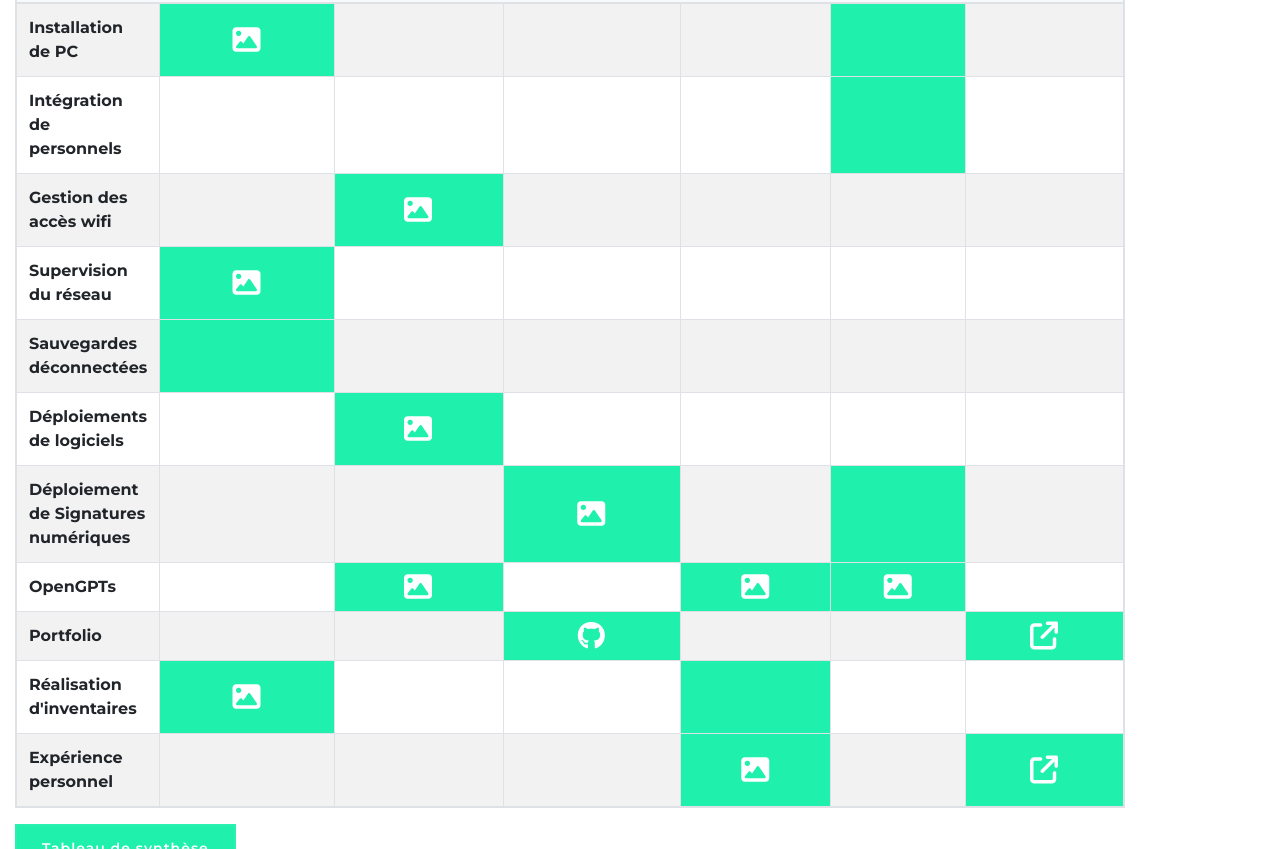
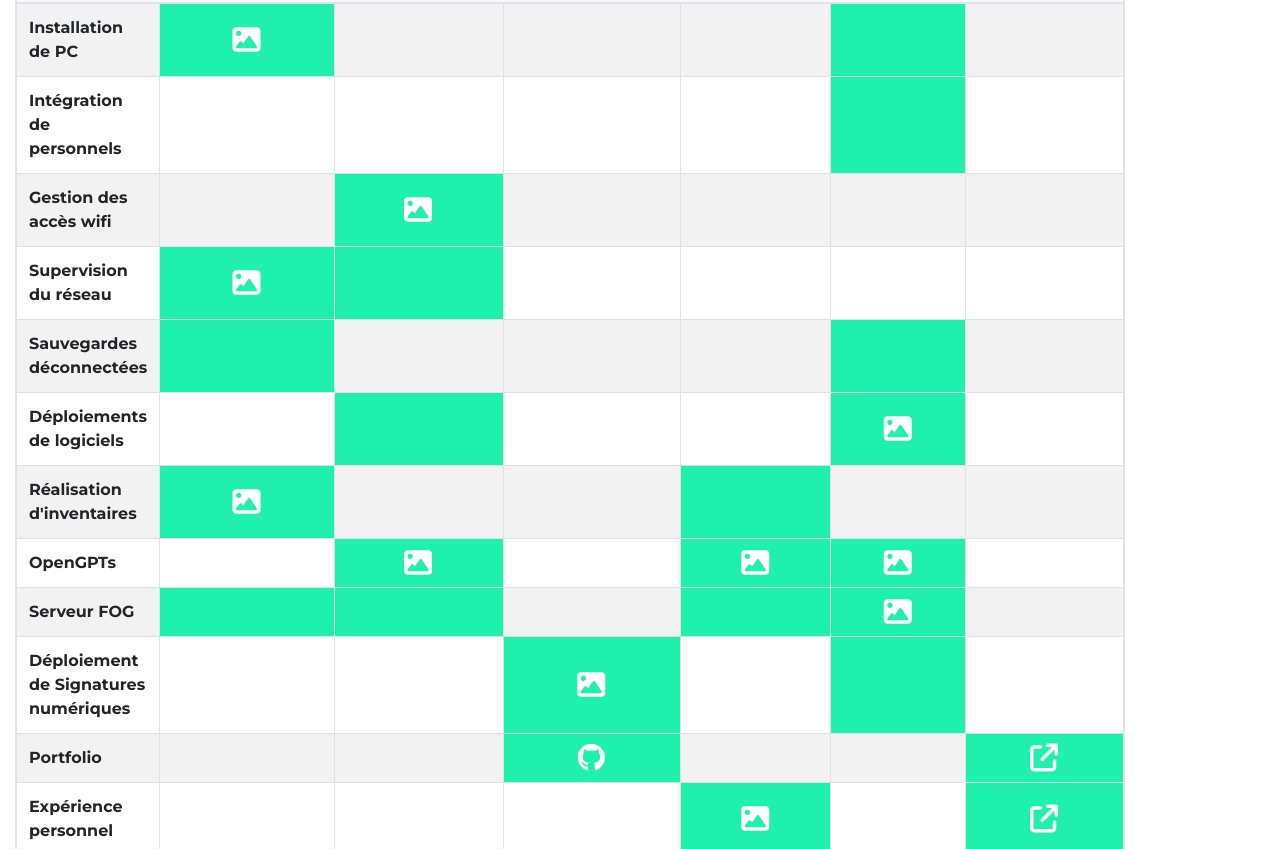
Before and after one commit to P-ti-bob/portfolio, a plain HTML site: page index.html in a window 1280 px wide. Shown: the part 3443-4292 px from the top of the page. Drawn offline with nearby package versions, Linux system fonts and the light colour scheme.

Commit message:
ajout FOG server

```diff
--- a/index.html
+++ b/index.html
@@ -174,8 +174,8 @@
                                 <h2>Institut Informatique Appliqué, <br>Saint-Nazaire, France</h2>
                                 <p>
                                     BTS Services informatiques aux organisations<br>Option Solution d'Infrastructures Systèmes et Réseaux<br><br>
-                                    Pour ma future orientation professionnelle, je me suis orienté vers un BTS SIO dans
-                                    laquelle je pourrai améliorer mes compétences en informatique.<br>
+                                    Pour ma future orientation professionnelle, je me suis orienté vers un BTS SIO au sein duquel
+                                    je pourrai améliorer mes compétences en informatique.<br>
                                 </p>
                                 <p>
                                     <a class="btn" href="https://iia-formation.fr/campus/campus-saint-nazaire/" target="_blank">Site école &ensp; <i
@@ -255,7 +255,7 @@
                     <br>
                     <div class="section-title">
                         <h2>Mes compétences</h2>
-                        <p id="tab_competences">Tableau résumant mes compétences acquises en informatique sur la durée de formation</p><br>
+                        <p id="tab_competences">Tableau résumant mes compétences acquises en informatique sur les deux années de formation</p><br>
                         <div class="about-cv">
                             <table class="table table-bordered table-striped table-responsive">
                                 <thead class="thead-dark">
@@ -313,7 +313,7 @@
                                     <td class="w-25 text-center align-middle btn_tab_synthese">
                                         <a href="/img/PRTG.jpeg" data-lightbox="APSLAM"><i class="fa-solid fa-image fa-2xl"></i></a>
                                     </td>
-                                    <td class="w-25"></td>
+                                    <td class="w-25 text-center align-middle btn_tab_synthese"></td>
                                     <td class="w-25"></td>
                                     <td class="w-25"></td>
                                     <td class="w-25"></td>
@@ -325,29 +325,29 @@
                                     <td class="w-25"></td>
                                     <td class="w-25"></td>
                                     <td class="w-25"></td>
-                                    <td class="w-25"></td>
+                                    <td class="w-25 text-center align-middle btn_tab_synthese"></td>
                                     <td class=" w-25"></td>
                                 </tr>
                                 <tr> <!--Déploiements de logiciels-->
                                     <th class="l" scope="row">Déploiements de logiciels</th>
                                     <td class="w-25"></td>
+                                    <td class="w-25 text-center align-middle btn_tab_synthese"></td>
+                                    <td class="w-25"></td>
+                                    <td class="w-25"></td>
                                     <td class="w-25 text-center align-middle btn_tab_synthese">
                                         <a href="/img/requested_apps.png" data-lightbox="wifi_meraki"><i class="fa-solid fa-image fa-2xl"></i></a>
                                     </td>
+                                    <td class=" w-25"></td>
+                                </tr>
+                                <tr> <!--Réalisation d'inventaires-->
+                                    <th class="l" scope="row">Réalisation d'inventaires</th>
+                                    <td class="w-25 text-center align-middle btn_tab_synthese">
+                                        <a href="/img/inventaire.png" data-lightbox="inventaire"><i class="fa-solid fa-image fa-2xl"></i></a>
+                                    </td>
                                     <td class="w-25"></td>
                                     <td class="w-25"></td>
+                                    <td class="w-25 text-center align-middle btn_tab_synthese"></td>
                                     <td class="w-25"></td>
-                                    <td class=" w-25"></td>
-                                </tr>
-                                <tr> <!--Déploiement de Signatures numériques-->
-                                    <th class="l" scope="row">Déploiement de Signatures numériques</th>
-                                    <td class="w-25"></td>
-                                    <td class="w-25"></td>
-                                    <td class="w-25 text-center align-middle btn_tab_synthese">
-                                        <a href="/img/LetSignIt.png" data-lightbox="letsignit"><i class="fa-solid fa-image fa-2xl"></i></a>
-                                    </td>
-                                    <td class="w-25"></td>
-                                    <td class="w-25 text-center align-middle btn_tab_synthese"></td>
                                     <td class=" w-25"></td>
                                 </tr>
                                 <tr> <!--OpenGPTs-->
@@ -364,6 +364,28 @@
                                     </td>
                                     <td class="w-25"></td>
                                 </tr>
+                                <tr> <!--Fog Server-->
+                                    <th scope="row">Serveur FOG</th>
+                                    <td class="w-25 btn_tab_synthese text-center align-middle"></td>
+                                    <td class=" w-25 btn_tab_synthese text-center align-middle"></td>
+                                    <td class="w-25"></td>
+                                    <td class=" w-25 btn_tab_synthese text-center align-middle"></td>
+                                    <td class=" w-25 btn_tab_synthese text-center align-middle">
+                                        <a href="img/fog-server.png" data-lightbox="OPENGPT"><i class="fa-solid fa-image fa-2xl"></i></a>
+                                    </td>
+                                    <td class="w-25"></td>
+                                </tr>
+                                <tr> <!--Déploiement de Signatures numériques-->
+                                    <th class="l" scope="row">Déploiement de Signatures numériques</th>
+                                    <td class="w-25"></td>
+                                    <td class="w-25"></td>
+                                    <td class="w-25 text-center align-middle btn_tab_synthese">
+                                        <a href="/img/LetSignIt.png" data-lightbox="letsignit"><i class="fa-solid fa-image fa-2xl"></i></a>
+                                    </td>
+                                    <td class="w-25"></td>
+                                    <td class="w-25 text-center align-middle btn_tab_synthese"></td>
+                                    <td class=" w-25"></td>
+                                </tr>
                                 <tr> <!--Portfolio-->
                                     <th class="l" scope="row">Portfolio</th>
                                     <td class="w-25"></td>
@@ -376,17 +398,6 @@
                                     <td class=" w-25 btn_tab_synthese text-center align-middle">
                                         <a href="https://thibaud-figureau.pentia.pro" target="_blank"><i class="fa-solid fa-arrow-up-right-from-square fa-2xl"></i></a>
                                     </td>
-                                </tr>
-                                <tr> <!--Réalisation d'inventaires-->
-                                    <th class="l" scope="row">Réalisation d'inventaires</th>
-                                    <td class="w-25 text-center align-middle btn_tab_synthese">
-                                        <a href="/img/inventaire.png" data-lightbox="inventaire"><i class="fa-solid fa-image fa-2xl"></i></a>
-                                    </td>
-                                    <td class="w-25"></td>
-                                    <td class="w-25"></td>
-                                    <td class="w-25 text-center align-middle btn_tab_synthese"></td>
-                                    <td class="w-25"></td>
-                                    <td class=" w-25"></td>
                                 </tr>
                                 <tr> <!--Expérience personnel-->
                                     <th scope="row">Expérience personnel</th>
```
Also changed, not shown: img/fog-server.png.
